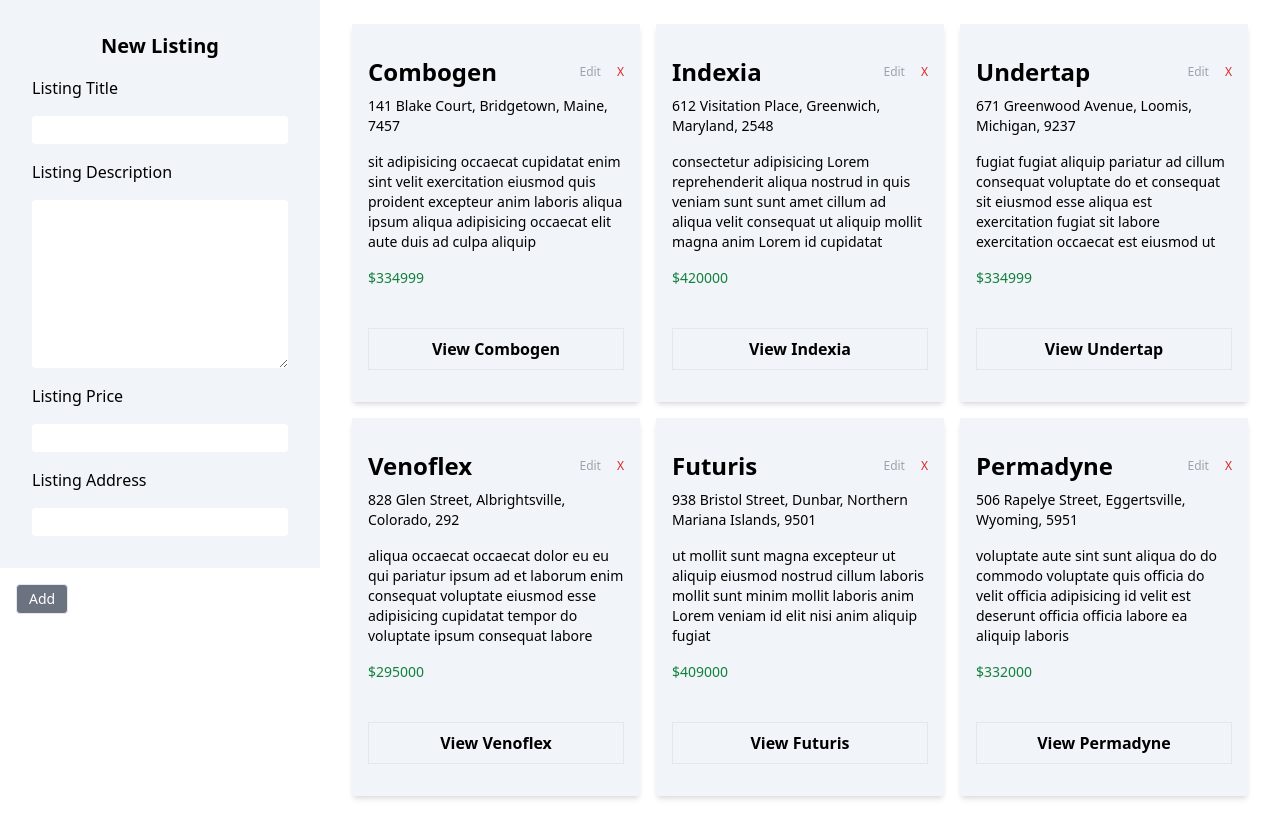
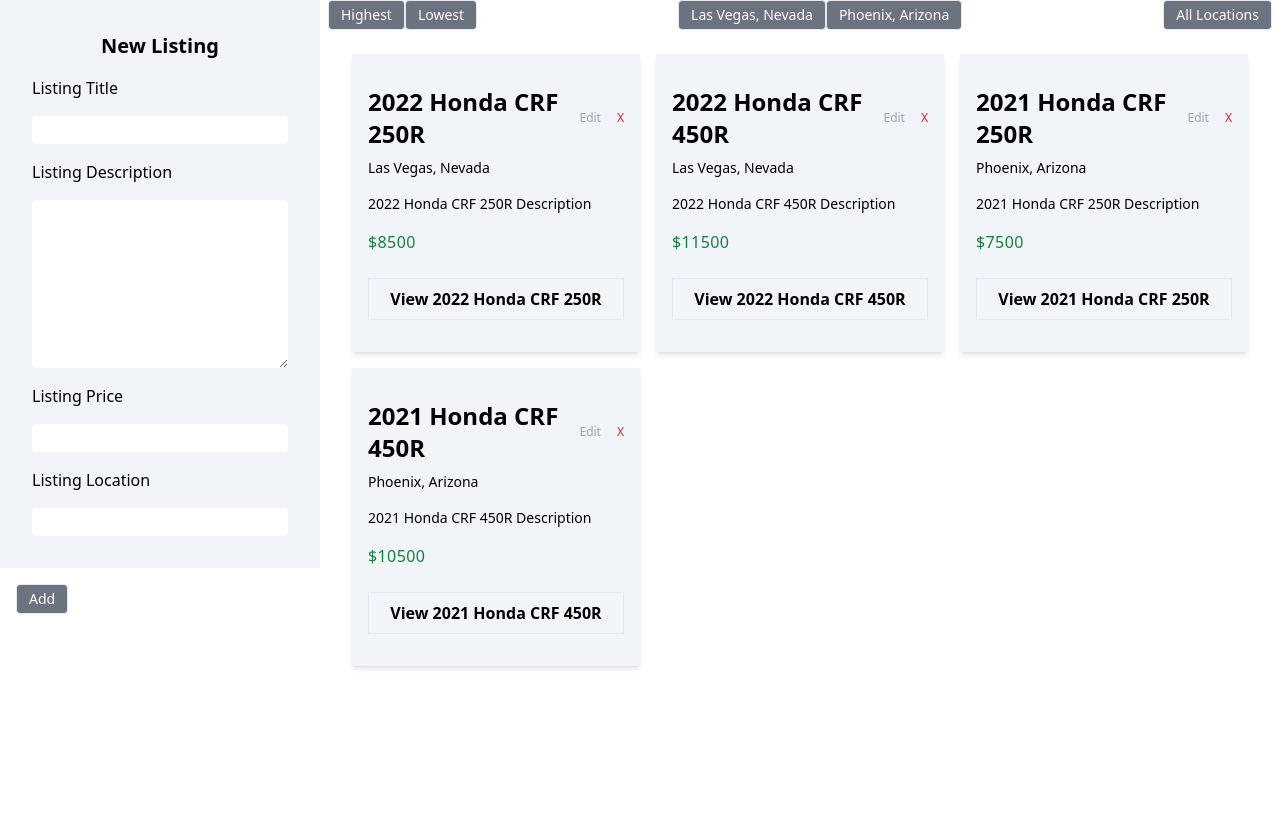
Before and after one commit to MSAZ89/special, a Next.js app: page / in a window 1280 px wide. Built offline with nearby package versions, Linux system fonts and the light colour scheme.

Commit message:
sorting/filtering

```diff
--- a/comps/listings.js
+++ b/comps/listings.js
@@ -35,10 +35,14 @@ export default function Listings({ listings, handleDelete, handleEdit }) {
                   </div>
                 </div>
                 <div className="flex flex-col gap-4 rounded">
-                  <p className="text-sm">{listing.address}</p>
+                  <p className="text-sm">
+                    {listing.address != "" ? listing.address : null}
+                  </p>
                   <p className="text-sm mb-2">{listing.description}</p>
                 </div>
-                <p className="text-green-700 text-sm mb-4">${listing.price}</p>
+                <p className="text-green-700 tracking-wide">
+                  {listing.price != "" ? "$" + listing.price : null}
+                </p>
                 <Modal
                   open={"View " + listing.title}
                   title={<h2 className="text-xl font-bold">{listing.title}</h2>}
@@ -52,7 +56,7 @@ export default function Listings({ listings, handleDelete, handleEdit }) {
                   />
                   <p className="tracking-tight font-bold">{listing.address}</p>
                   <p className="text-green-700 tracking-wide">
-                    ${listing.price}
+                    {listing.price != "" ? "$" + listing.price : null}
                   </p>
                   <p className="text-md mt-8">{listing.description}</p>
                 </Modal>
--- a/pages/index.js
+++ b/pages/index.js
@@ -7,55 +7,53 @@ import { list } from "postcss";
 
 //listing class with constructor title and description
 class Listing {
-  constructor(title, description, price, address) {
+  constructor(title, description, price, address, picture) {
     this.title = title;
     this.description = description;
     this.price = price;
     this.address = address;
+    this.picture = picture;
   }
 }
 
 export default function Home() {
   //array for all listings
   const [listings, setListings] = useState(data);
+  //an array copy of all listings
+  const [listingsCopy, setListingsCopy] = useState(data);
   const titleRef = useRef(null);
   const descriptionRef = useRef(null);
   const priceRef = useRef(null);
   const addressRef = useRef(null);
-  const [currentListingIndex, setCurrentListingIndex] = useState(null);
+  const [currentSelectedListingIndex, setCurrentSelectedListingIndex] =
+    useState(null);
+  const [isEditing, setIsEditing] = useState(false);
 
   const addListing = () => {
-    if (
-      titleRef.current.value != "" &&
-      priceRef.current.value != "" &&
-      addressRef.current.value != ""
-    ) {
+    if (titleRef.current.value != "") {
       const listing = new Listing(
         titleRef.current.value,
         descriptionRef.current.value,
         priceRef.current.value,
-        addressRef.current.value
+        addressRef.current.value,
+        "/placeholder.png"
       );
       setListings([...listings, listing]);
       titleRef.current.value = "";
       descriptionRef.current.value = "";
       priceRef.current.value = "";
       addressRef.current.value = "";
+      setListingsCopy([...listingsCopy, listing]);
     } else {
       alert("Please fill in all fields");
     }
   };
 
-  const removeAllListings = () => {
-    setListings([]);
-  };
-
   const handleDelete = (index) => {
     const newListings = listings.filter((listing, i) => i !== index);
     setListings(newListings);
+    setListingsCopy(newListings);
   };
-
-  const [isEditing, setIsEditing] = useState(false);
 
   const handleEdit = (listing, index) => {
     titleRef.current.value = listing.title;
@@ -63,10 +61,9 @@ export default function Home() {
     priceRef.current.value = listing.price;
     addressRef.current.value = listing.address;
     setIsEditing(true);
-    setCurrentListingIndex(index);
+    setCurrentSelectedListingIndex(index);
   };
 
-  // function to edit the title, description, price, and address of a listing at a given index and update our listings state
   const editListing = (index, title, description, price, address) => {
     const newListings = [...listings];
     newListings[index].title = title;
@@ -74,11 +71,12 @@ export default function Home() {
     newListings[index].price = price;
     newListings[index].address = address;
     setListings(newListings);
+    setListingsCopy(newListings);
   };
 
   const finishEdit = () => {
     editListing(
-      currentListingIndex,
+      currentSelectedListingIndex,
       titleRef.current.value,
       descriptionRef.current.value,
       priceRef.current.value,
@@ -91,9 +89,32 @@ export default function Home() {
     addressRef.current.value = "";
   };
 
+  //create a function to filter listings by address that accepts the location as a parameter
+  const filterListings = (location) => {
+    const newListings = [...listingsCopy];
+    const filteredListings = newListings.filter(
+      (listing) => listing.address === location
+    );
+    setListings(filteredListings);
+  };
+
+  //function to sort and filter listings by price high to low
+  const sortListings = () => {
+    const newListings = [...listings];
+    newListings.sort((a, b) => b.price - a.price);
+    setListings(newListings);
+  };
+
+  //function to sort and filter listings by price low to high
+  const sortListingsLow = () => {
+    const newListings = [...listings];
+    newListings.sort((a, b) => a.price - b.price);
+    setListings(newListings);
+  };
+
   return (
     <>
-      <Layout title="Real Estate Listings" desc="Real Estate Listings">
+      <Layout title="Kregslist" desc="Kregslist">
         <div className="lg:flex h-auto">
           {/*Sidebar Start*/}
           <aside className="lg:w-1/4">
@@ -103,14 +124,14 @@ export default function Home() {
                 //editing listing fields
                 <div className="p-8 flex flex-col gap-4 bg-slate-200 w-full">
                   <h2 className="text-xl font-bold text-center">
-                    Editing {listings[currentListingIndex].title}
+                    Editing {listings[currentSelectedListingIndex].title}
                   </h2>
                   <label>Listing Title</label>
                   <input
                     className="w-full bg-slate-100 transition-all rounded focus:outline-none focus:ring-2 focus:ring-gray-500 focus:ring-opacity-50  text-sm p-1"
                     ref={titleRef}
                     type="text"
-                    defaultValue={listings[currentListingIndex].title}
+                    defaultValue={listings[currentSelectedListingIndex].title}
                   />
                   <label>Listing Description</label>
                   <textarea
@@ -118,21 +139,23 @@ export default function Home() {
                     ref={descriptionRef}
                     type="text"
                     rows={8}
-                    defaultValue={listings[currentListingIndex].description}
+                    defaultValue={
+                      listings[currentSelectedListingIndex].description
+                    }
                   />
                   <label>Listing Price</label>
                   <input
                     className="w-full bg-slate-100 transition-all rounded focus:outline-none focus:ring-2 focus:ring-gray-500 focus:ring-opacity-50  text-sm p-1"
                     ref={priceRef}
-                    type="text"
-                    defaultValue={listings[currentListingIndex].price}
+                    type="number"
+                    defaultValue={listings[currentSelectedListingIndex].price}
                   />
                   <label>Listing Address</label>
                   <input
                     className="w-full bg-slate-100 transition-all rounded focus:outline-none focus:ring-2 focus:ring-gray-500 focus:ring-opacity-50  text-sm p-1"
                     ref={addressRef}
                     type="text"
-                    defaultValue={listings[currentListingIndex].address}
+                    defaultValue={listings[currentSelectedListingIndex].address}
                   />
                 </div>
               ) : (
@@ -159,7 +182,7 @@ export default function Home() {
                     ref={priceRef}
                     type="text"
                   />
-                  <label>Listing Address</label>
+                  <label>Listing Location</label>
                   <input
                     className="w-full bg-white transition-all rounded focus:outline-none focus:ring-2 focus:ring-gray-500 focus:ring-opacity-50 text-sm p-1"
                     ref={addressRef}
@@ -192,6 +215,48 @@ export default function Home() {
           </aside>
           {/*Main Content Start*/}
           <main className="lg:w-3/4 px-2">
+            <div className="md:flex md:justify-between md:items-stretch text-center mx-auto">
+              <div>
+                <button
+                  className="text-center text-sm bg-gray-500 text-white rounded py-1 px-3 hover:bg-gray-200 hover:text-gray-400 transition-all border hover:border-gray-500"
+                  onClick={() => sortListings()}
+                >
+                  Highest
+                </button>
+                <button
+                  className="text-center text-sm bg-gray-500 text-white rounded py-1 px-3 hover:bg-gray-200 hover:text-gray-400 transition-all border hover:border-gray-500"
+                  onClick={() => sortListingsLow()}
+                >
+                  Lowest
+                </button>
+              </div>
+              <div>
+                {listingsCopy
+                  .map((listing) => listing.address)
+                  .reduce((unique, item) => {
+                    return unique.includes(item) ? unique : [...unique, item];
+                  }, [])
+                  .map((address) => (
+                    <>
+                      <button
+                        key={address}
+                        className="text-center text-sm bg-gray-500 text-white rounded py-1 px-3 hover:bg-gray-200 hover:text-gray-400 transition-all border hover:border-gray-500"
+                        onClick={() => filterListings(address)}
+                      >
+                        {address}
+                      </button>
+                    </>
+                  ))}
+              </div>
+              <div>
+                <button
+                  className="text-center text-sm bg-gray-500 text-white rounded py-1 px-3 hover:bg-gray-200 hover:text-gray-400 transition-all border hover:border-gray-500"
+                  onClick={() => setListings(listingsCopy)}
+                >
+                  All Locations
+                </button>
+              </div>
+            </div>
             <Listings
               handleDelete={handleDelete}
               handleEdit={handleEdit}
--- a/public/data.json
+++ b/public/data.json
@@ -1,44 +1,30 @@
 [
   {
-    "title": "Combogen",
-    "description": "sit adipisicing occaecat cupidatat enim sint velit exercitation eiusmod quis proident excepteur anim laboris aliqua ipsum aliqua adipisicing occaecat elit aute duis ad culpa aliquip",
-    "price": 334999,
-    "address": "141 Blake Court, Bridgetown, Maine, 7457",
-    "picture": "https://via.placeholder.com/728x140.png?text=Listing+Image"
+    "title": "2022 Honda CRF 250R",
+    "description": "2022 Honda CRF 250R Description",
+    "price": 8500,
+    "address": "Las Vegas, Nevada",
+    "picture": "/placeholder.png"
   },
   {
-    "title": "Indexia",
-    "description": "consectetur adipisicing Lorem reprehenderit aliqua nostrud in quis veniam sunt sunt amet cillum ad aliqua velit consequat ut aliquip mollit magna anim Lorem id cupidatat",
-    "price": 420000,
-    "address": "612 Visitation Place, Greenwich, Maryland, 2548",
-    "picture": "https://via.placeholder.com/728x140.png?text=Listing+Image"
+    "title": "2022 Honda CRF 450R",
+    "description": "2022 Honda CRF 450R Description",
+    "price": 11500,
+    "address": "Las Vegas, Nevada",
+    "picture": "/placeholder.png"
   },
   {
-    "title": "Undertap",
-    "description": "fugiat fugiat aliquip pariatur ad cillum consequat voluptate do et consequat sit eiusmod esse aliqua est exercitation fugiat sit labore exercitation occaecat est eiusmod ut",
-    "price": 334999,
-    "address": "671 Greenwood Avenue, Loomis, Michigan, 9237",
-    "picture": "https://via.placeholder.com/728x140.png?text=Listing+Image"
+    "title": "2021 Honda CRF 250R",
+    "description": "2021 Honda CRF 250R Description",
+    "price": 7500,
+    "address": "Phoenix, Arizona",
+    "picture": "/placeholder.png"
   },
   {
-    "title": "Venoflex",
-    "description": "aliqua occaecat occaecat dolor eu eu qui pariatur ipsum ad et laborum enim consequat voluptate eiusmod esse adipisicing cupidatat tempor do voluptate ipsum consequat labore",
-    "price": 295000,
-    "address": "828 Glen Street, Albrightsville, Colorado, 292",
-    "picture": "https://via.placeholder.com/728x140.png?text=Listing+Image"
-  },
-  {
-    "title": "Futuris",
-    "description": "ut mollit sunt magna excepteur ut aliquip eiusmod nostrud cillum laboris mollit sunt minim mollit laboris anim Lorem veniam id elit nisi anim aliquip fugiat",
-    "price": 409000,
-    "address": "938 Bristol Street, Dunbar, Northern Mariana Islands, 9501",
-    "picture": "https://via.placeholder.com/728x140.png?text=Listing+Image"
-  },
-  {
-    "title": "Permadyne",
-    "description": "voluptate aute sint sunt aliqua do do commodo voluptate quis officia do velit officia adipisicing id velit est deserunt officia officia labore ea aliquip laboris",
-    "price": 332000,
-    "address": "506 Rapelye Street, Eggertsville, Wyoming, 5951",
-    "picture": "https://via.placeholder.com/728x140.png?text=Listing+Image"
+    "title": "2021 Honda CRF 450R",
+    "description": "2021 Honda CRF 450R Description",
+    "price": 10500,
+    "address": "Phoenix, Arizona",
+    "picture": "/placeholder.png"
   }
 ]
```
Also changed, not shown: public/placeholder.png (added).
